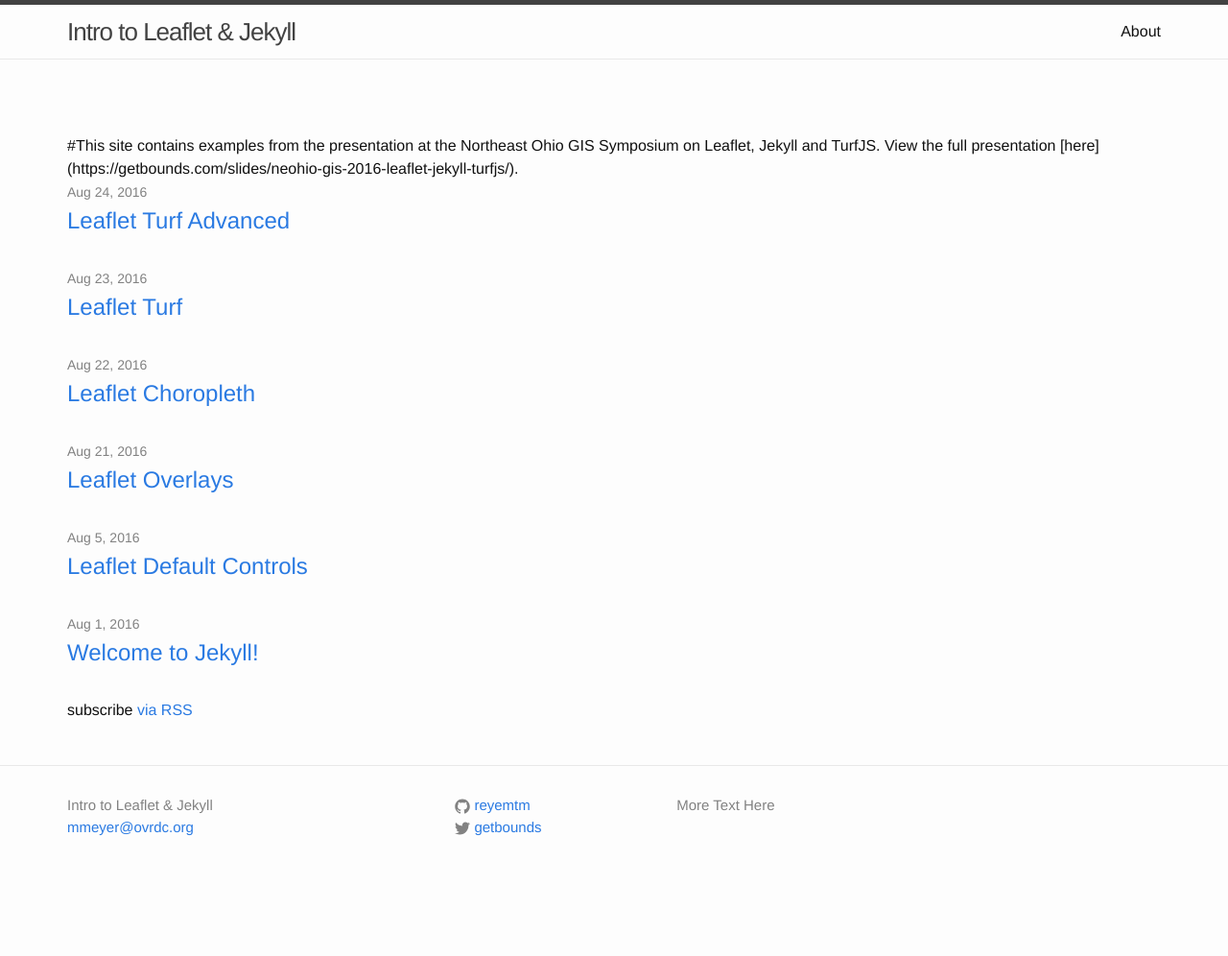
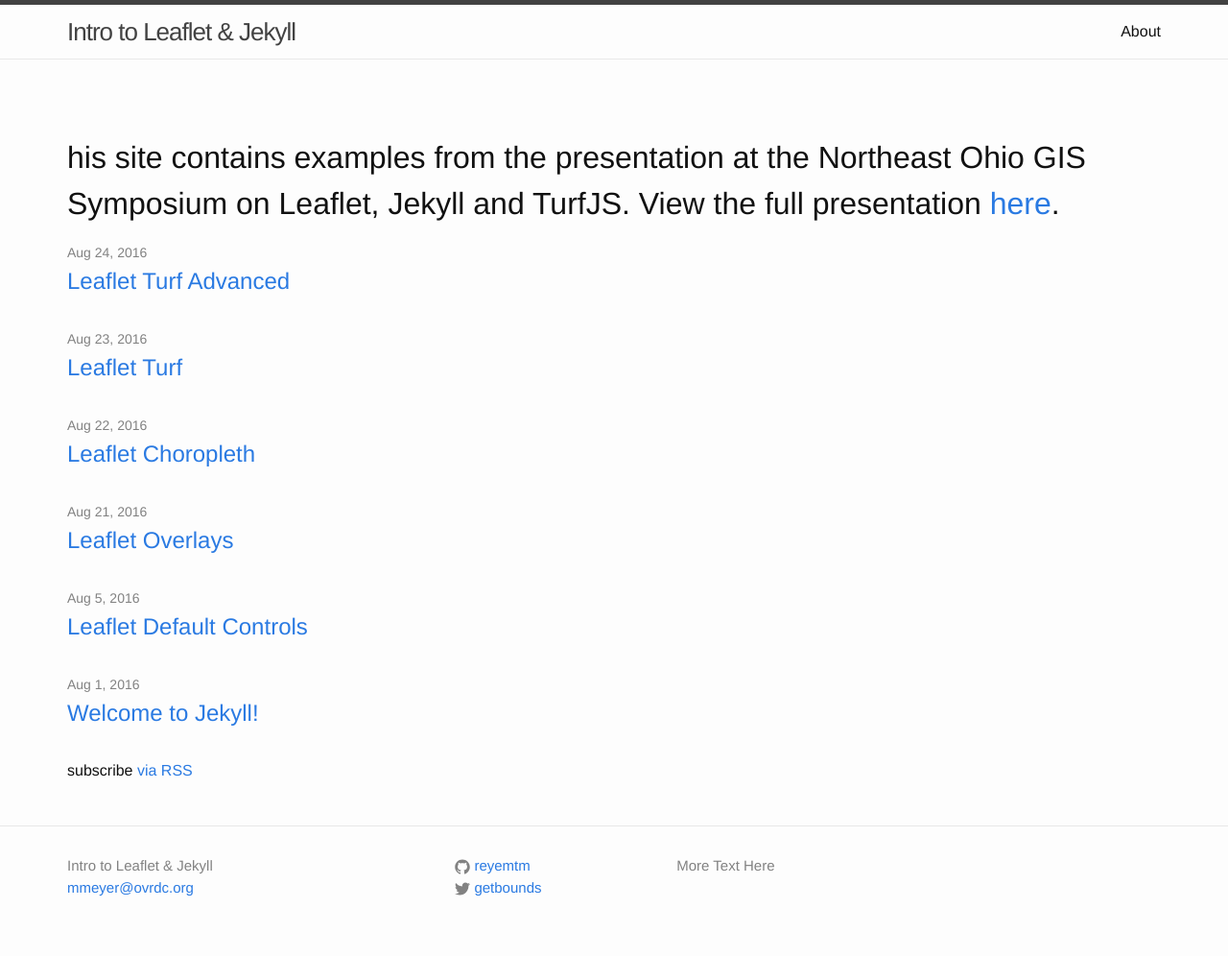
Before and after one commit to ovrdc/neohio-gis-2016-leaflet-jekyll-turf, a Jekyll site: the page built from index.md, in a window 1280 px wide. Shown: the whole page at 96% size. Built offline with Jekyll 4.4.1, drawn with Linux system fonts in a browser that asks for light colours; before the commit the page ends 933 px from its top, so only the background shows below that.

Commit message:
Update index.md

```diff
--- a/index.md
+++ b/index.md
@@ -4,7 +4,7 @@
 
 <div class="home">
   <br /><br />
-  #This site contains examples from the presentation at the Northeast Ohio GIS Symposium on Leaflet, Jekyll and TurfJS. View the full presentation [here](https://getbounds.com/slides/neohio-gis-2016-leaflet-jekyll-turfjs/).
+  <h1>his site contains examples from the presentation at the Northeast Ohio GIS Symposium on Leaflet, Jekyll and TurfJS. View the full presentation <a href="https://getbounds.com/slides/neohio-gis-2016-leaflet-jekyll-turfjs/" target="ext">here</a>.</h1>
 
   <ul class="post-list">
     {% for post in site.posts %}
```
